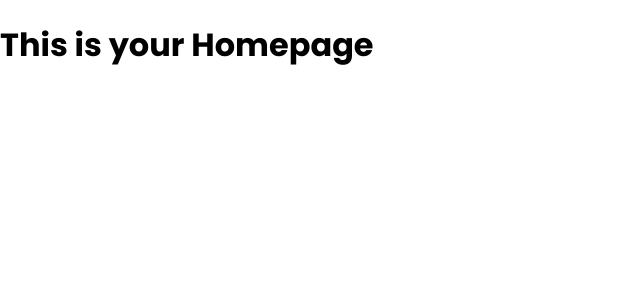
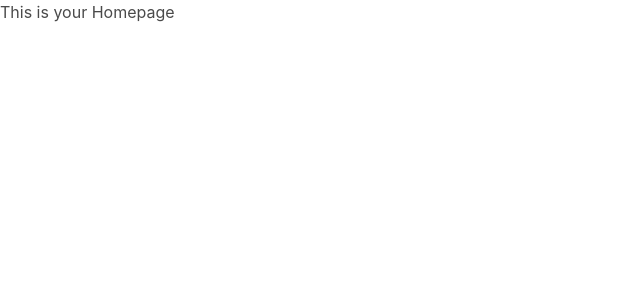
Before and after one commit to Suvink/let-me-react, a React (Create React App) app: page / in a window 1280 px wide. Shown: the top 300 px of the page, without its empty margins (0-640 px from the left). Built offline with nearby package versions, Linux system fonts and the light colour scheme.

Commit message:
More scripts added

```diff
--- a/src/index.css
+++ b/src/index.css
@@ -2,6 +2,8 @@
 @import url("https://fonts.googleapis.com/css?family=Poppins:400,500,300,200,700");
 /* Import Font Awesome */
 @import url("https://cdnjs.cloudflare.com/ajax/libs/font-awesome/5.13.0/css/all.min.css");
+/* Import Animate CSS */
+@import url('https://cdnjs.cloudflare.com/ajax/libs/animate.css/4.1.1/animate.min.css');
 
 body {
   margin: 0;
--- a/src/index.js
+++ b/src/index.js
@@ -2,11 +2,15 @@ import React from 'react';
 import ReactDOM from 'react-dom';
 import './index.css';
 import App from './App';
+import { SnackbarProvider } from 'notistack';
 import reportWebVitals from './reportWebVitals';
+import 'bulma/css/bulma.min.css';
 
 ReactDOM.render(
   <React.StrictMode>
-    <App />
+    <SnackbarProvider maxSnack={3}>
+      <App />
+    </SnackbarProvider>
   </React.StrictMode>,
   document.getElementById('root')
 );
```
Also changed, not shown: 1 other file (tests, documents, lock files or other folders).
